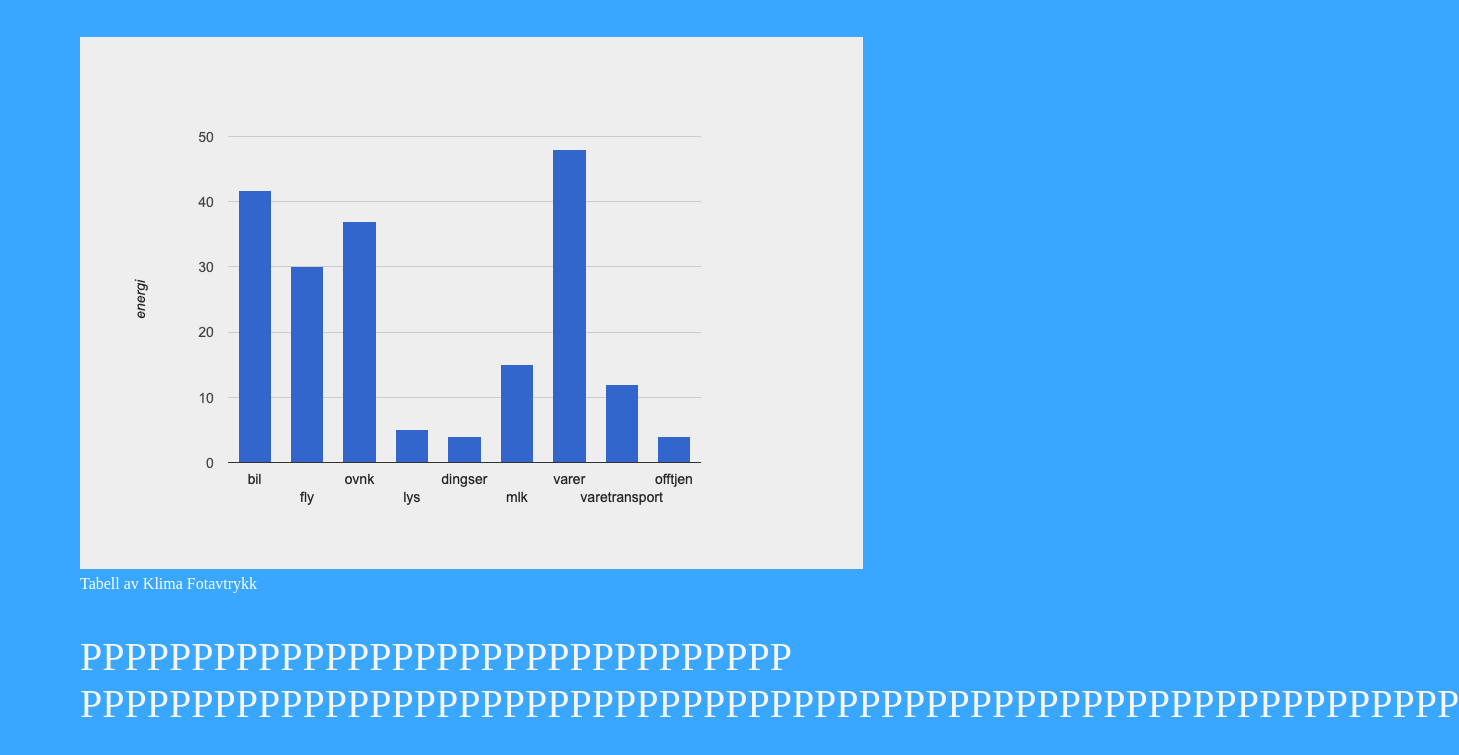
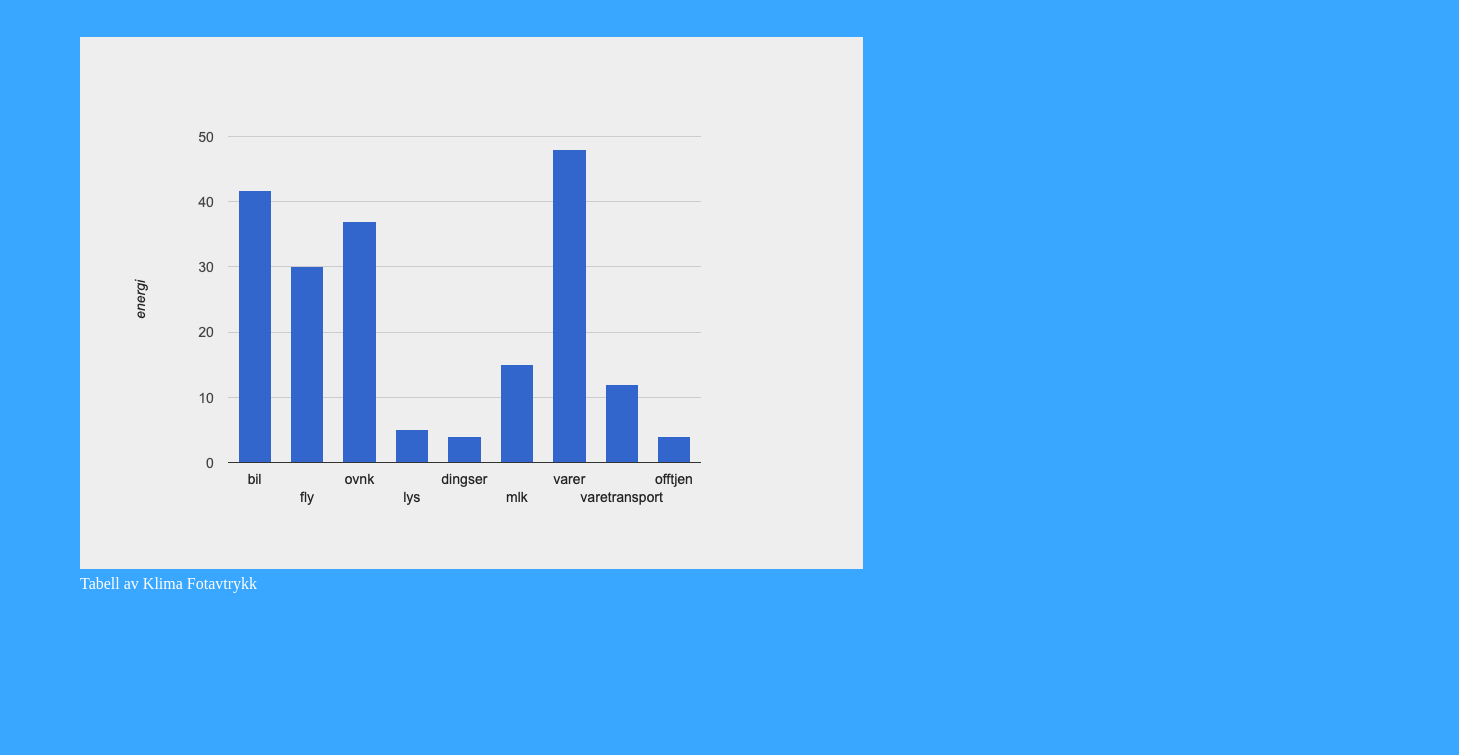
Before and after one commit to Bulldog2910/Gruppe_7B, a plain HTML site: page Anette.html in a window 1280 px wide. Shown: the part 2132-2887 px from the top of the page, 1459 px wide, since content can reach past the window. After the commit the page ends 2765 px from the top, so only its background shows below. Drawn offline with Linux system fonts and the light colour scheme.

Commit message:
Update Anette.html

```diff
--- a/Anette.html
+++ b/Anette.html
@@ -38,7 +38,7 @@
         <h2 class="perstittel1"> Klima Fotavtrykk</h2>
         <img id="klimaBilde" src="../images/Klimafotavtrykk.png" alt="Tabell av Klima Fotavtrykk">
         <p id="tabellKlima">Tabell av Klima Fotavtrykk</p>
-        <p id="klimatekst" class="tekst">PPPPPPPPPPPPPPPPPPPPPPPPPPPPPPPP PPPPPPPPPPPPPPPPPPPPPPPPPPPPPPPPPPPPPPPPPPPPPPPPPPPPPPPPPPPPPP</p>
+        <p id="klimatekst" class="tekst"></p>
 
 </div>
 </body>
```
